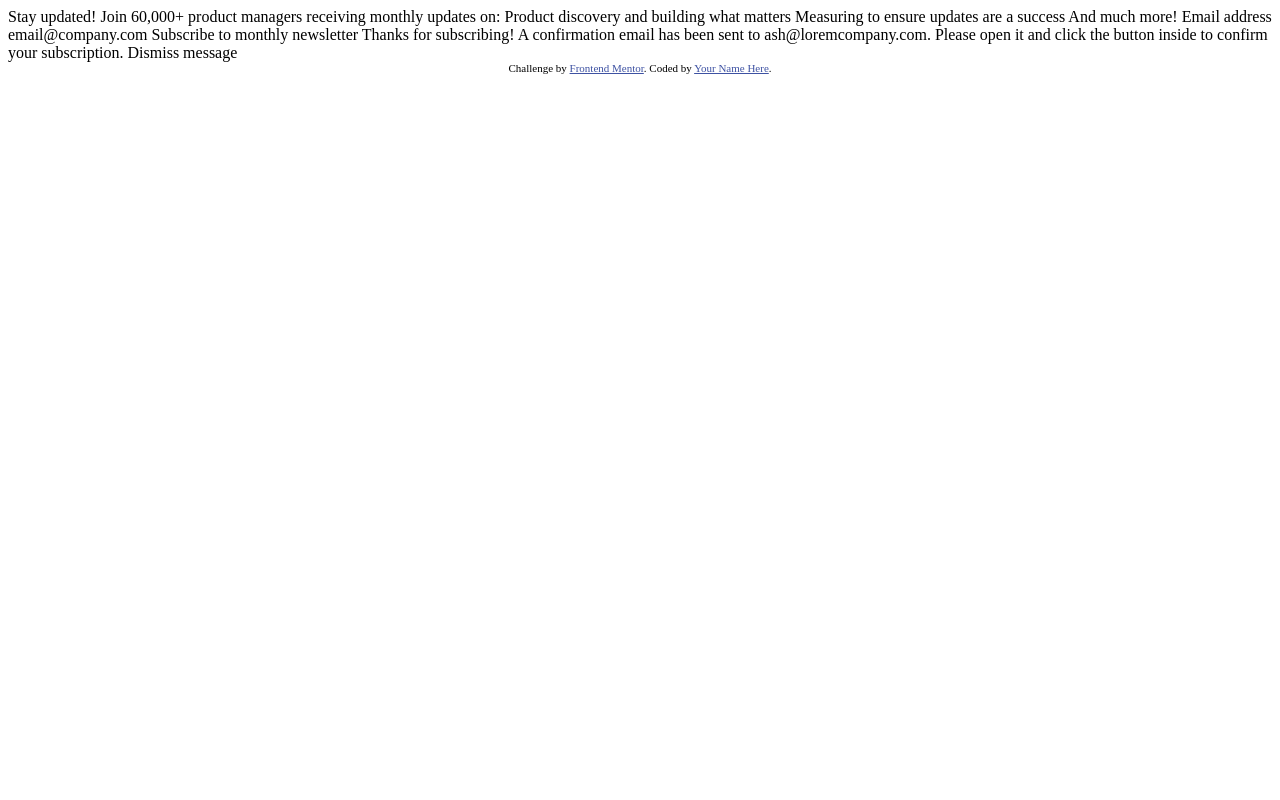
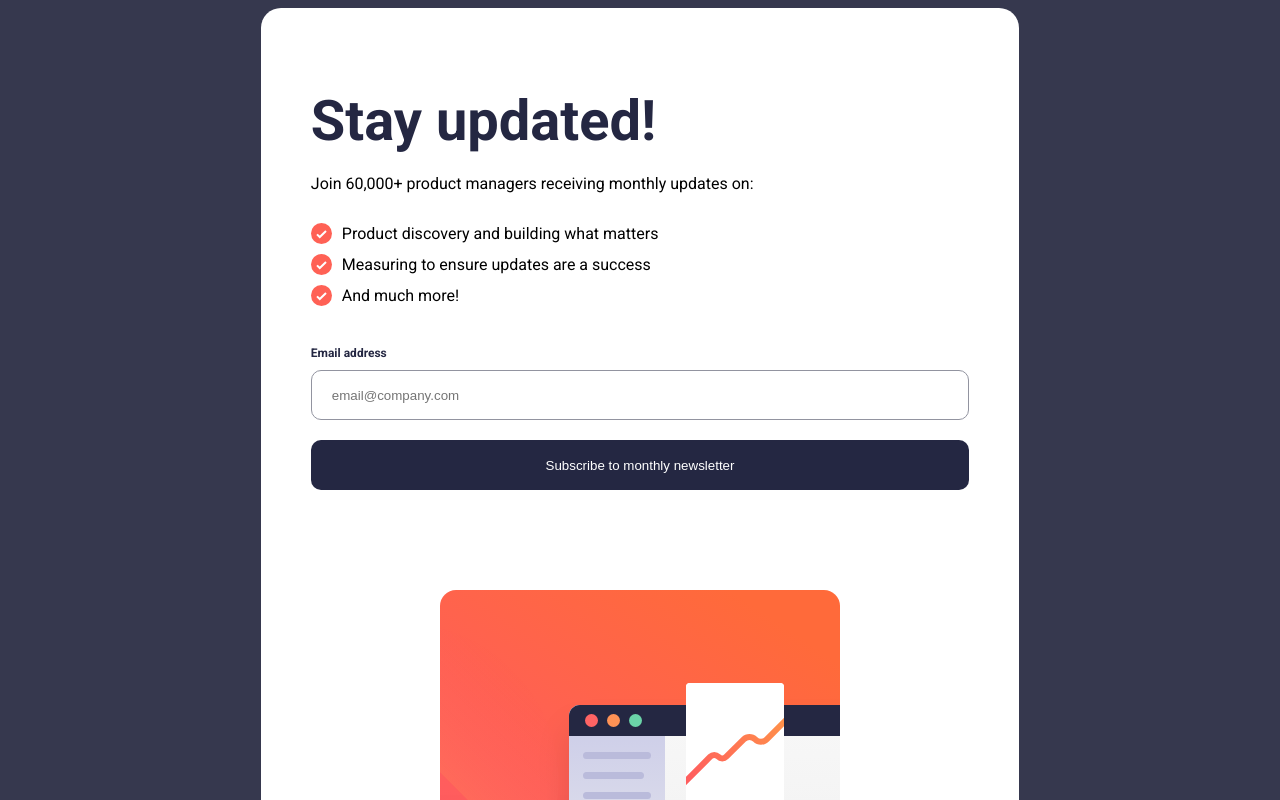
Before and after one commit to arachoxs/Newsletter-sign-up-form-with-success-message, a plain HTML site: page index.html in a window 1280 px wide. Shown: the top 800 px of the page. Drawn offline with Linux system fonts and the light colour scheme.

Commit message:
adding styles and forms

```diff
--- a/index.html
+++ b/index.html
@@ -4,13 +4,20 @@
   <meta charset="UTF-8">
   <meta name="viewport" content="width=device-width, initial-scale=1.0"> <!-- displays site properly based on user's device -->
 
+  <link rel="stylesheet" href="styles.css">
   <link rel="icon" type="image/png" sizes="32x32" href="./assets/images/favicon-32x32.png">
+
+  <!--font-->
+
+  <link rel="preconnect" href="https://fonts.googleapis.com">
+  <link rel="preconnect" href="https://fonts.gstatic.com" crossorigin>
+  <link href="https://fonts.googleapis.com/css2?family=Roboto:ital,wght@0,100..900;1,100..900&display=swap" rel="stylesheet">
 
   <title>Frontend Mentor | Newsletter sign-up form with success message</title>
 
   <!-- Feel free to remove these styles or customise in your own stylesheet 👍 -->
   <style>
-    .attribution { font-size: 11px; text-align: center; }
+    .attribution { font-size: 11px; text-align: center; display: none;}
     .attribution a { color: hsl(228, 45%, 44%); }
   </style>
 </head>
@@ -18,29 +25,48 @@
 
   <!-- Sign-up form start -->
 
-  Stay updated!
+  <main>
+    <div id="left-container">
+      <h1>Stay updated!</h1>
+      <p>Join 60,000+ product managers receiving monthly updates on:</p>
+      <ul>
+        <li><img src="/assets/images/icon-list.svg">Product discovery and building what matters</li>
+        <li><img src="/assets/images/icon-list.svg">Measuring to ensure updates are a success</li>
+        <li><img src="/assets/images/icon-list.svg">And much more!</li>
+      </ul>
 
-  Join 60,000+ product managers receiving monthly updates on:
+      <form>
+        <label for="user-email">Email address</label>
+        <input type="email" id="user-email" name="user-email" placeholder="email@company.com" required>
+        <button type="submit">Subscribe to monthly newsletter</button>
+      </form>
+    </div>
 
-  Product discovery and building what matters
-  Measuring to ensure updates are a success
-  And much more!
+    <div id="right-container">
 
-  Email address
-  email@company.com
+      <picture>
+        <source srcset="/assets/images/illustration-sign-up-mobile.svg" media="(max-width: 375px)">
+        <source srcset="/assets/images/illustration-sign-up-desktop.svg" >
 
-  Subscribe to monthly newsletter
+        <img src="/assets/images/illustration-sign-up-desktop.svg" alt="Illustration of a person working on a computer" >
+
+      </picture>
+    </div>
+  </main>
+
 
   <!-- Sign-up form end -->
 
   <!-- Success message start -->
 
+  <!--
   Thanks for subscribing!
 
   A confirmation email has been sent to ash@loremcompany.com.
   Please open it and click the button inside to confirm your subscription.
 
   Dismiss message
+  -->
 
   <!-- Success message end -->
 
--- /dev/null
+++ b/styles.css
@@ -0,0 +1,106 @@
+:root{
+    --color-tomato: hsl(4, 100%, 67%);
+    --color-dark-slate-grey: hsl(234, 29%, 20%);
+    --color-charcoal-grey: hsl(235, 18%, 26%);
+    --color-grey: hsl(231, 7%, 60%);
+    --color-white: hsl(0, 0%, 100%);
+}
+
+body{
+    display: flex;
+    min-height: 100vh;
+    align-items: center;
+    background-color: var(--color-charcoal-grey);
+    font-family: Roboto;
+    font-size: 16px;
+}
+
+body *{
+    box-sizing: border-box;
+    padding: 0;
+    margin: 0;
+}
+
+/*Principal container*/
+
+main{
+    width: 60%;
+    display : flex;
+    flex-wrap: wrap;
+    margin: 0 auto;
+    background-color: var(--color-white);
+    border-radius: 20px;
+}
+
+/*Left container*/
+
+#left-container{
+    margin: 80px 50px;
+    flex: 1;
+    display: flex;
+    flex-direction: column;
+    gap: 20px;
+}
+
+#left-container h1{
+    color: var(--color-dark-slate-grey);
+    font-size: 3.5rem;
+}
+
+ul{
+    list-style: none;
+    margin-top: 10px;
+    margin-bottom: 20px;
+    display: flex;
+    flex-direction: column;
+    gap: 10px;
+}
+
+li{
+    display: flex;
+    gap: 10px;
+    align-items: center;
+}
+
+form{
+    display: flex;
+    flex-direction: column;
+}
+
+label{
+    font-size: 12px;
+    color: var(--color-dark-slate-grey);
+    font-weight: 700;
+}
+
+form input{
+    height: 50px;
+    border-radius: 10px;
+    border: 1px solid var(--color-grey);
+    padding: 0 20px;
+    margin-top: 10px;
+    margin-bottom: 20px;
+}
+
+form button{
+    height: 50px;
+    border-radius: 10px;
+    border: none;
+    background-color: var(--color-dark-slate-grey);
+    color: var(--color-white);
+}
+
+/*Right container*/
+
+#right-container{
+    flex: 1;
+    display: flex;
+    align-items: center;
+    justify-content: center;
+    margin: 20px;
+}
+
+#right-container img{
+    height: 593px;
+    width: 400px;
+}
```
Also changed, not shown: 1 other file.
